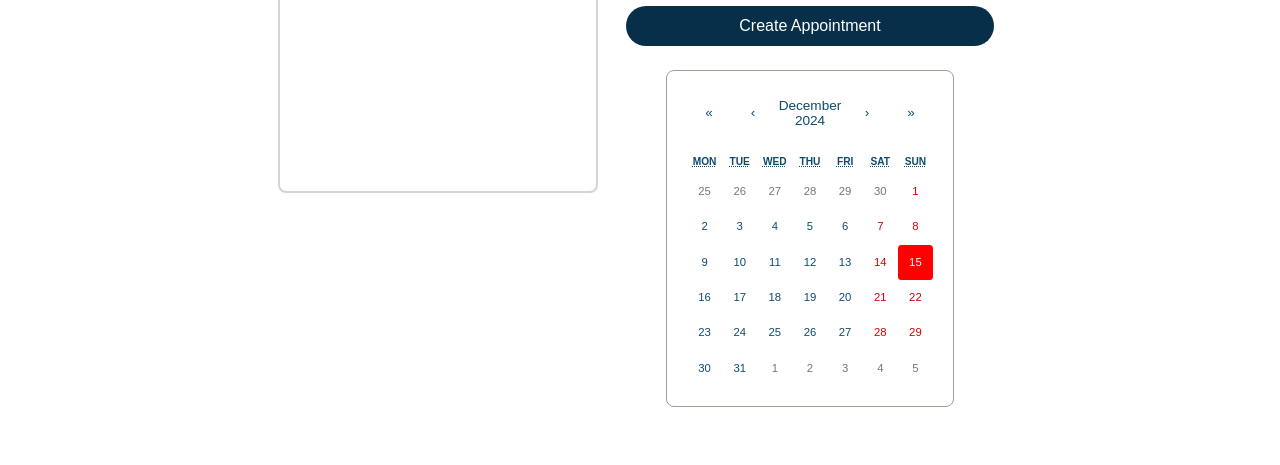
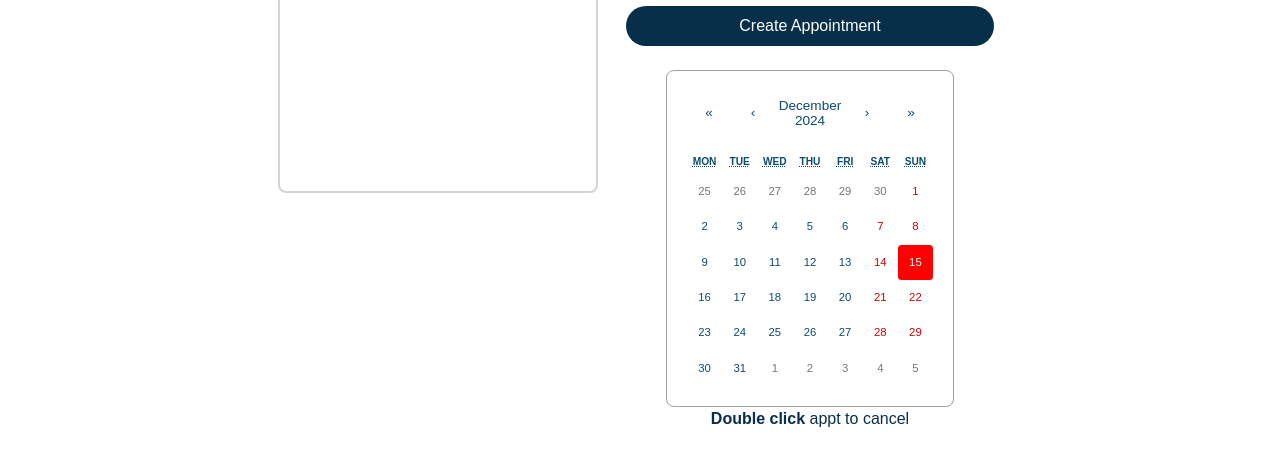
Before and after one commit to chingu-voyages/v52-tier2-team-25, a React (Vite) app in the folder solarite/: page /userPage in a window 1280 px wide. Shown: the part 271-736 px from the top of the page. Built offline with nearby package versions, Linux system fonts and the light colour scheme; no server answers; a web font is replaced by a local one.

Commit message:
added: directions for cancelling appt

```diff
--- a/solarite/src/pages/UserPage/ui/AppointmentSetter.jsx
+++ b/solarite/src/pages/UserPage/ui/AppointmentSetter.jsx
@@ -161,7 +161,7 @@ export function AppointmentSetter() {
         </div>
 
         {/* Calendar */}
-        <div className="flex w-full justify-center items-center mt-4">
+        <div className="flex flex-col w-full justify-center items-center mt-4">
           <Calendar
             className="custom-calendar rounded-lg p-5 text-sm font-medium text-sky-900"
             onClickDay={handleDateClick}
@@ -169,12 +169,13 @@ export function AppointmentSetter() {
               const appointment = getAppointmentByDate(date);
               if (appointment) {
                 return appointment.admin_id
-                  ? "highlight-green"
-                  : "highlight-orange";
+                ? "highlight-green"
+                : "highlight-orange";
               }
               return null;
             }}
           />
+            <p className="text-sky-950"><strong>Double click</strong> appt to cancel</p>
           <style>{`
             .react-calendar {
               width: 18rem; /* Fixed width for smaller calendar */
```
